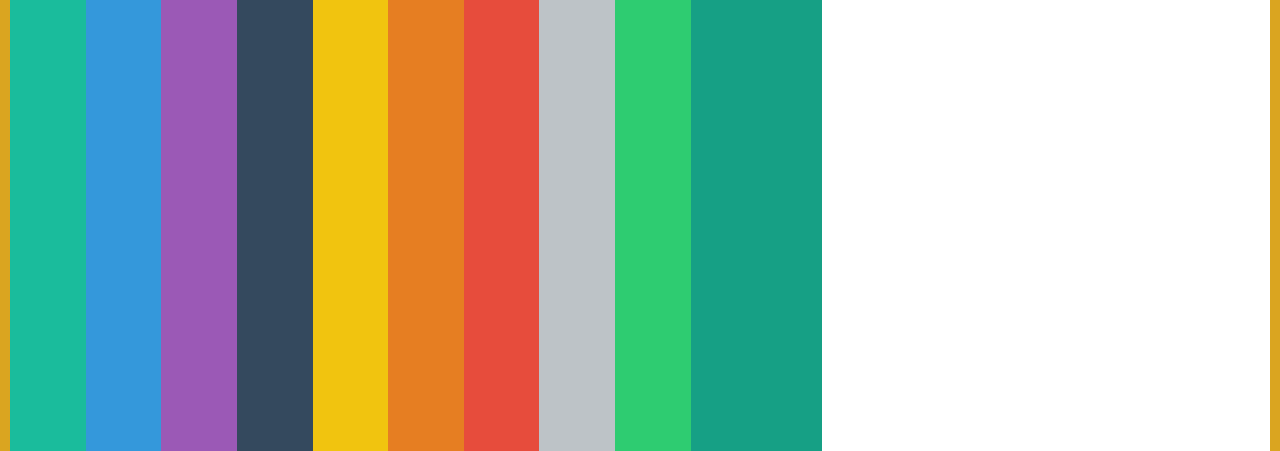
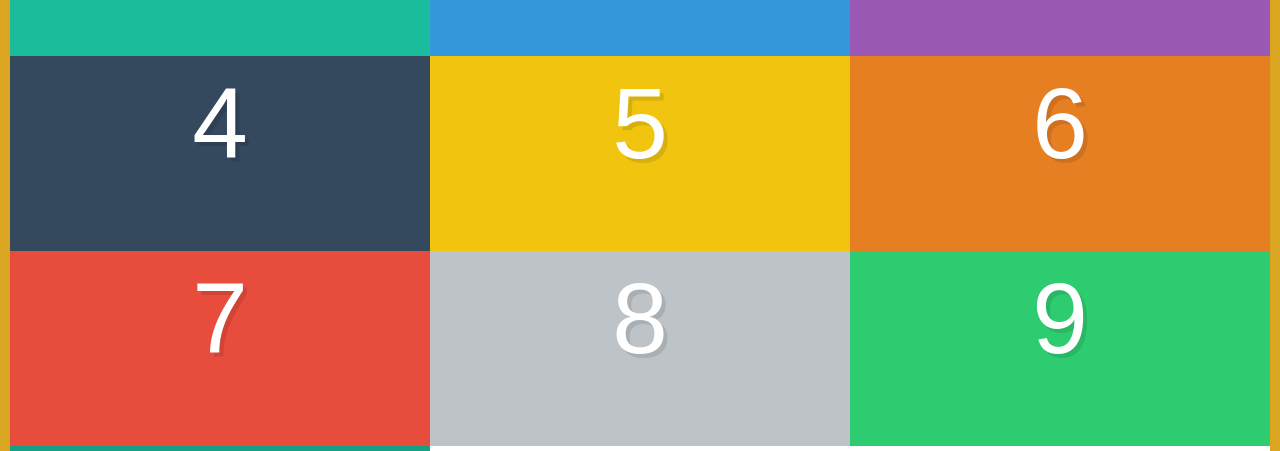
Before and after one commit to karuna24s/flexbox, a plain HTML site: page flex-direction/index.html in a window 1280 px wide. Shown: the part 149-600 px from the top of the page. Drawn offline with Linux system fonts and the light colour scheme.

Commit message:
complete wrapping elements with flexbox

```diff
--- a/flex-direction/style.css
+++ b/flex-direction/style.css
@@ -45,5 +45,29 @@ it runs from bottom to top. */
   display: flex;
   border: 10px solid goldenrod;
   min-height: 100vh;
+  /* By adding a wrap, its says we need to stretch a container, also we need to
+  split up between the 10 boxes. If you add wrap-reverse, the cross axis will go
+  bottom to top and the main axis goes from left to right.*/
+  flex-wrap: wrap;
+  /* What happens if I change my flex-direction to column, because I have height
+  of 100 vh set on it, it reaches the bottom to the screen, can not fit the 8th
+  box (as we switched the main axis from left to right to now from top to bottom)
+  If you add a min-height instead of height, the boxes goes all the way down
+  because it never needs to wrap. */
+  /* One last thing if I change this back to flex-direction: row; or take it off
+  entirely (since that is the default) and goto box and add a margin: 10px; What
+  happens is that we created break (white space around each box). Margin is not
+  part of the box model, when I give it a width of 33% and margin: 10px that
+  means I am over budget (causes the code to break on the otherside). By adding
+  width: calc(33.3333333% -20px) that will adjust the boxes more effectively.
+  Padding and border will work in flexbox. */
+}
 
+/* Next we have flex-wrap, we are going to give these boxes widths and what happens
+when there is too much space and it goes wider than it shoud. Nature of flexbox is
+more forgiving than using floats. We are going to select each of these individual boxes
+(flex-item) */
+
+.box {
+  width: 33.3333333%;
 }
```
